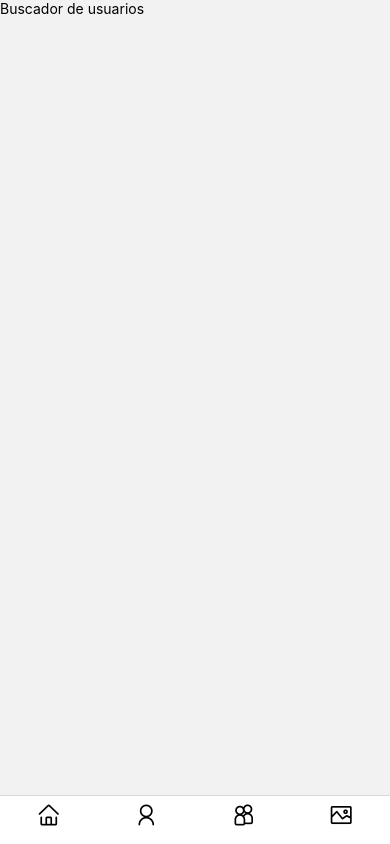
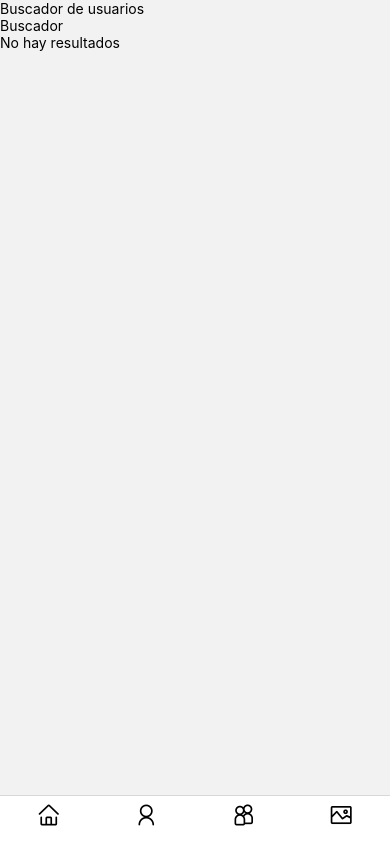
Before and after one commit to sofivillar/ti_prog3_2, a React Native app: screen /Search in a window 390 px wide. Built offline with nearby package versions, Linux system fonts and the light colour scheme; no server answers; the database is empty.

Commit message:
Buscador

```diff
--- a/src/screens/Search.js
+++ b/src/screens/Search.js
@@ -1,15 +1,46 @@
 import React, { Component } from 'react'
-import { View, Text, TouchableOpacity, TextInput } from 'react-native'
+import { View, Text, TouchableOpacity, TextInput, FlatList } from 'react-native'
+import { auth, db } from "../firebase/config";
 
 export class Search extends Component {
 
-  /* handleSearch(){
+  constructor(props) {
+    super(props);
+    this.state = {
+      users: [],
+      busqueda: ""
+    }
+  }
 
-  } */
+  componentDidMount() {
+    db.collection("users")
+      .onSnapshot(docs => {
+        let users = [];
+
+
+        docs.forEach(doc => {
+          users.push({ id: doc.id, data: doc.data() })
+        });
+        console.log("Sanpshot");
+
+      })
+  }
+
+  handleSearch() {
+    return this.state.users.filter((usuario) => { return usuario.data.username.toLowerCase().includes(this.state.busqueda.toLowerCase()) })
+  }
 
   render() {
+    console.log(this.state.users);
+
+    const resultadosBusqueda = this.handleSearch()
+
     return (
-      <Text>Buscador de usuarios</Text>
+      <View>
+        <Text>Buscador de usuarios</Text>
+        <TextInput placeholder='Buscador' keyboardType='default' value={this.state.busqueda} onChangeText={(texto) => this.setState({ busqueda: texto })} />
+        {resultadosBusqueda.length === 0 ? (<Text>No hay resultados</Text>) : (<FlatList data={this.state.posteos} keyExtractor={(item) => item.id.toString()} renderItem={({ item }) => (item.data.username)} />)}
+      </View>
     )
   }
 }
```
